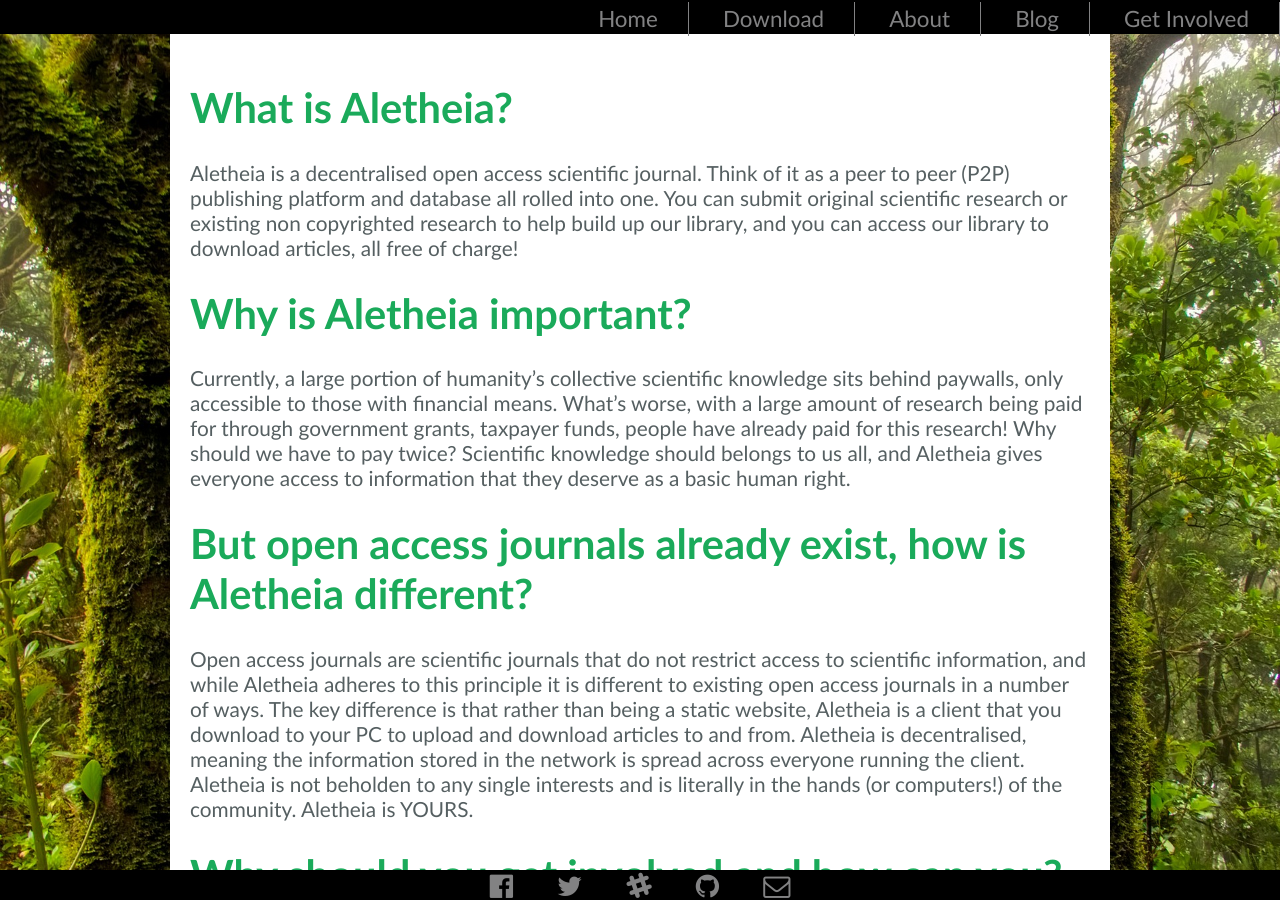
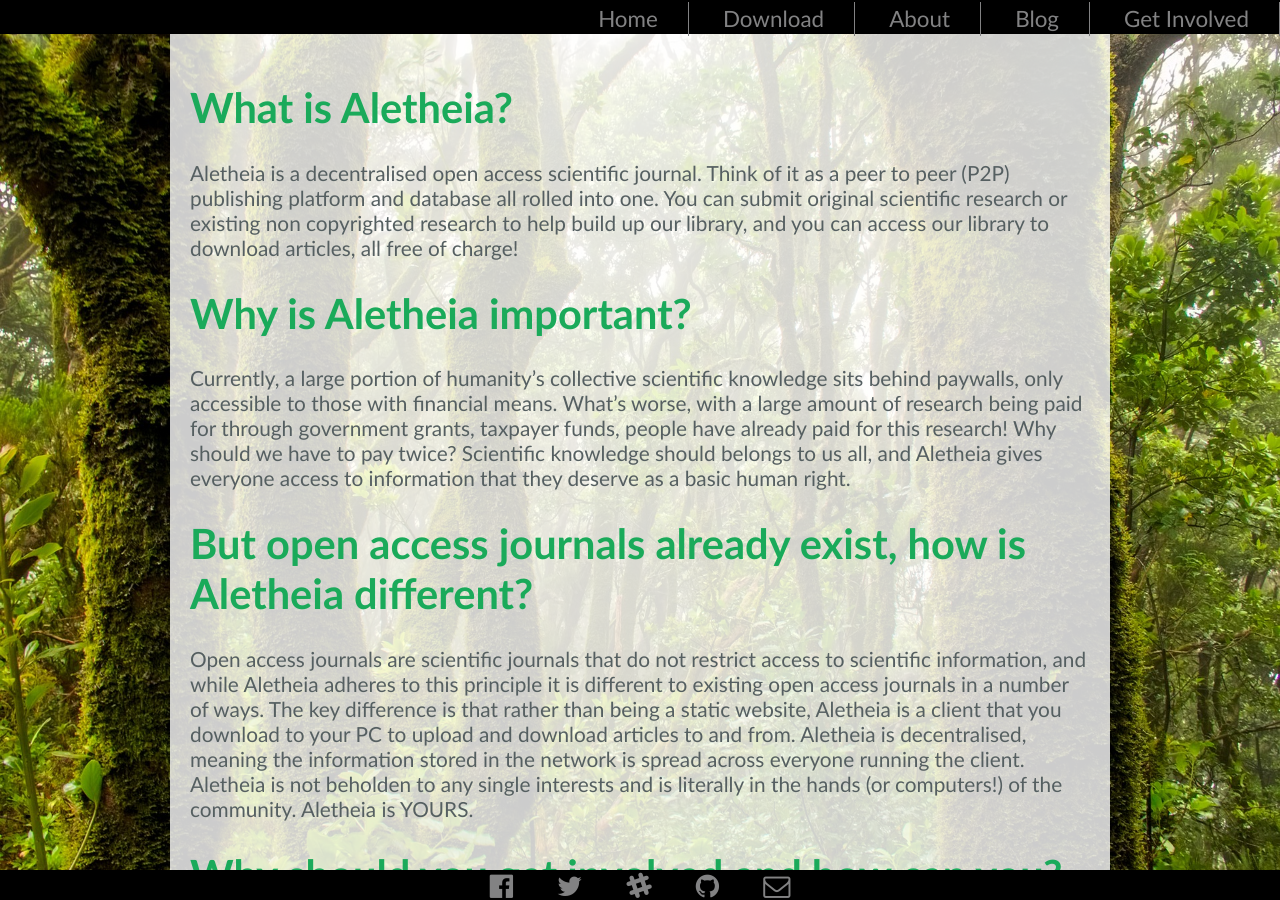
Before and after one commit to aletheia-foundation/aletheia-foundation.github.io, a Jekyll site: the page built from about.md, in a window 1280 px wide and 900 px high. Built offline with Jekyll 4.4.1, drawn with Linux system fonts in a browser that asks for light colours.

Commit message:
transparenty background on blog

```diff
--- a/css/blogpost.sass
+++ b/css/blogpost.sass
@@ -17,7 +17,7 @@ main
 #post-container
     /*height minus header and footer*/
     height: 100%
-    background: white
+    background: rgba(255,255,255,0.8)
     width: 900px
     font-family: Calibri, sans-serif
     padding: 20px
```
